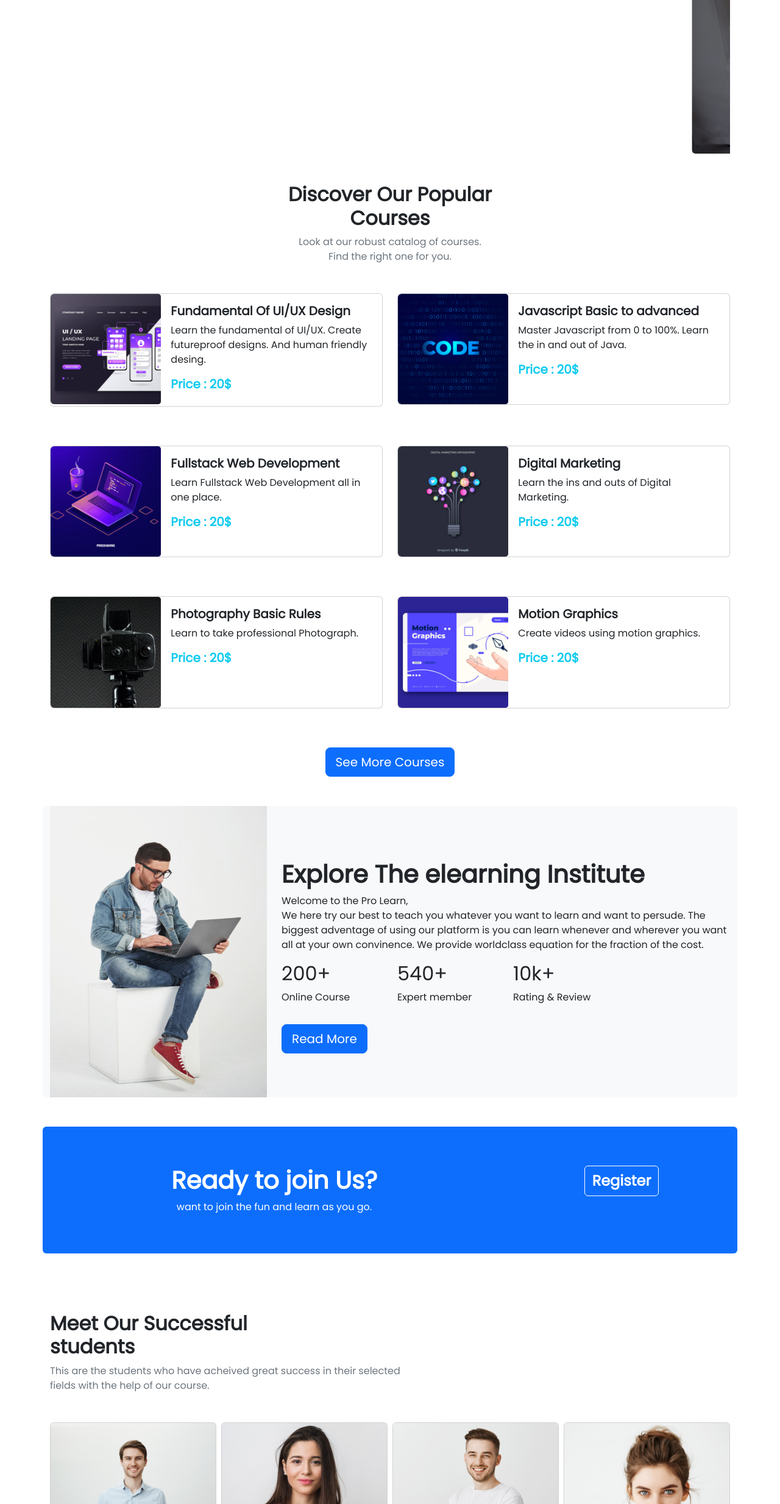
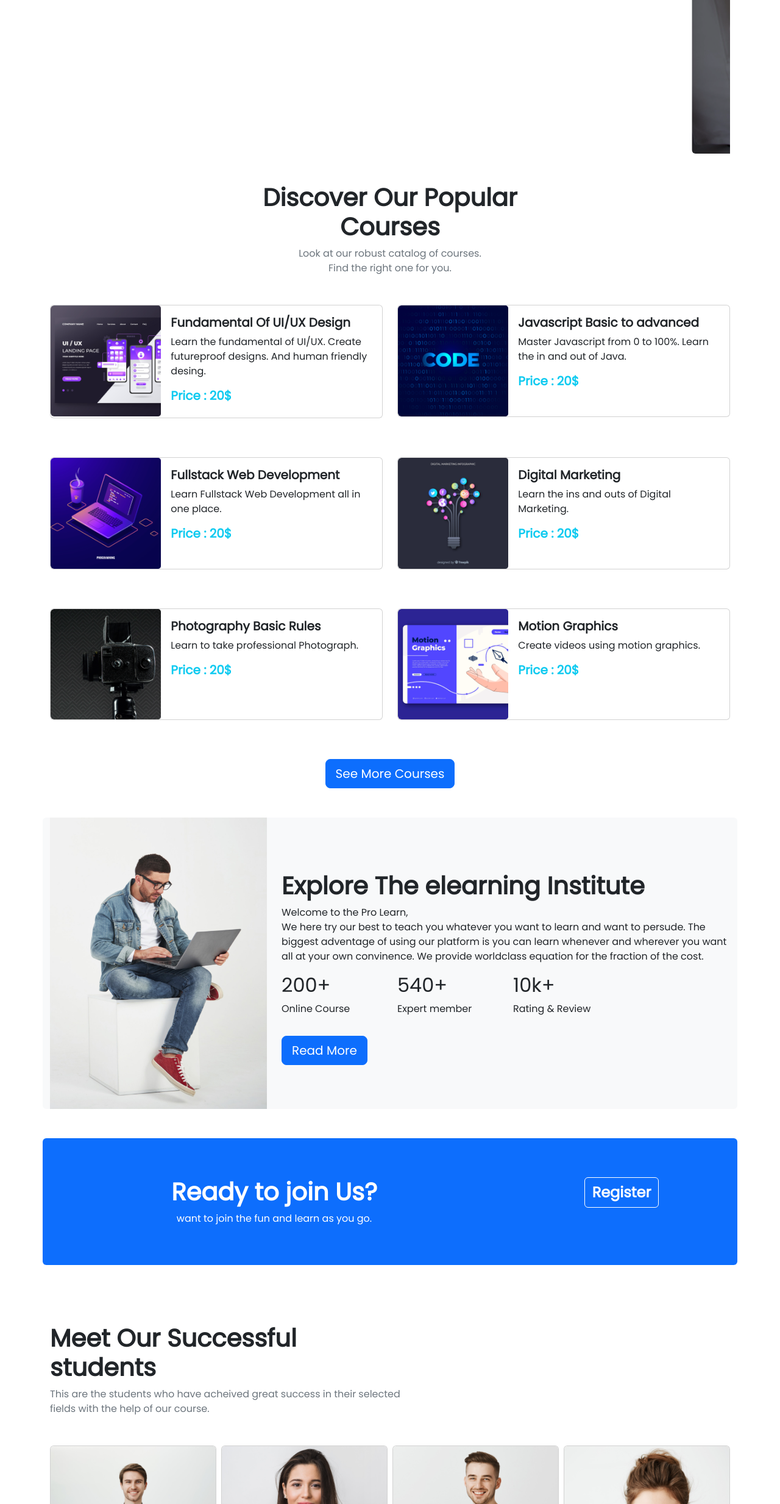
Before and after one commit to S0vers/Ed-tech, a plain HTML site: page index.html in a window 1280 px wide. Shown: the part 1038-3505 px from the top of the page at 61% size. Drawn offline with nearby package versions, Linux system fonts and the light colour scheme.

Commit message:
fixed minor font issues

```diff
--- a/index.html
+++ b/index.html
@@ -7,8 +7,9 @@
     <title>Pro Learn</title>
     <link href="https://cdn.jsdelivr.net/npm/bootstrap@5.2.0/dist/css/bootstrap.min.css" rel="stylesheet"
         integrity="sha384-gH2yIJqKdNHPEq0n4Mqa/HGKIhSkIHeL5AyhkYV8i59U5AR6csBvApHHNl/vI1Bx" crossorigin="anonymous">
-
+    <!-- Custom CSS  -->
     <link rel="stylesheet" href="styles/style.css">
+    <!-- Awesome Script  -->
     <script src="https://kit.fontawesome.com/002d3af97d.js" crossorigin="anonymous"></script>
 </head>
 
@@ -60,7 +61,7 @@
                     <div class="carousel-item active">
                         <img class="d-block img-fluid brightness imageresize" src="images/cover/cover-1.png"
                             alt="Image of banner 1" />
-                        <div class="carousel-caption mb-0 mb-sm-0 mb-lg-5">
+                        <div class="carousel-caption mb-lg-5">
                             <h1 class="fw-bold">Get Started Digital Learning</h1>
                             <p>Join us and acheive great success. We will help you make your dreams a reality.</p>
                             <p><a class="btn btn-lg btn-primary" href="#">Get started</a></p>
@@ -71,7 +72,7 @@
                     <div class="carousel-item">
                         <img class="d-block img-fluid brightness imageresize rounded" src="images/cover/cover-3.jpg"
                             alt="Image of banner 2" />
-                        <div class="carousel-caption mb-0 mb-sm-0 mb-lg-5">
+                        <div class="carousel-caption mb-lg-5">
                             <h1 class="fw-bold">Get Started Digital Learning</h1>
                             <p>Join us and acheive great success. We will help you make your dreams a reality.</p>
                             <p><a class="btn btn-lg btn-primary" href="#">Get started</a></p>
@@ -94,8 +95,8 @@
     </header>
     <main>
         <section class="mt-5">
-            <div class="text-center bolder">
-                <h2>Discover Our Popular <br>
+            <div class="text-center">
+                <h2 class="fw-bolder fs-1">Discover Our Popular <br>
                     Courses</h2>
                 <p class="text-secondary">Look at our robust catalog of courses.
                     <br>
@@ -252,7 +253,6 @@
                     <div class="mt-3">
                         <button type="button" class="btn btn-primary btn-lg">Read More</button>
                     </div>
-
                 </div>
             </div>
         </section>
@@ -306,8 +306,8 @@
 
         <!-- Success Story Start  -->
         <section class="mt-5 container">
-            <div class="bolder">
-                <h2>Meet Our Successful<br>
+            <div>
+                <h2 class="fw-bolder fs-1">Meet Our Successful<br>
                     students</h2>
                 <p class="text-secondary">This are the students who have acheived great success in their selected
                     <br>
--- a/styles/style.css
+++ b/styles/style.css
@@ -12,9 +12,6 @@ body{
 .carousel-caption{
     bottom: 15%;
 }
-.bolder h2{
-    font-weight: 600;
-}
 
 @media only screen and (max-width:576px){
     .imageresize {
```
